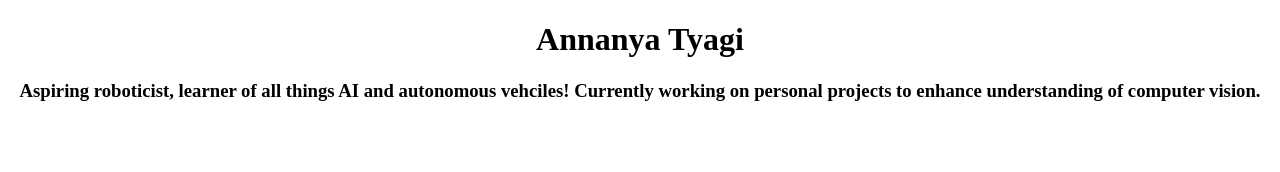
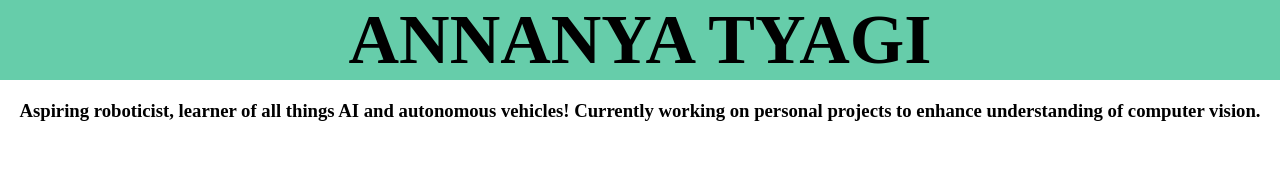
Before and after one commit to annanyatyagi12/annanya_tyagi.github.io, a plain HTML site: page index.html in a window 1280 px wide. Shown: the top 172 px of the page. Drawn offline with Linux system fonts and the light colour scheme.

Commit message:
add color to title, remove padding from top, add padding between description and title

```diff
--- a/index.html
+++ b/index.html
@@ -5,31 +5,43 @@
 <head> <!-- style header -->
 <style>
 
-h1 {
-    text-align: center;
+* {
+    margin: 0;
+    padding: 0;
 }
 
-h3 {
+.title {
     text-align: center;
+    background-color: mediumaquamarine;
+    font-size: 35px;
+}
+
+.title-description{
+    text-align: center;
+    margin-top: 20px;
+    background-color: white;
 }
 
 
 </style>
 </head>
 
-
 <body> <!-- start writing -->
 
-<h1>Annanya Tyagi</h1>
+<div class ="title">
+    <h1>ANNANYA TYAGI</h1>
+</div>
 
-<h3>Aspiring roboticist, learner of all things AI and autonomous vehciles! Currently working on personal projects to enhance understanding of computer vision. </h3>
+<div class ="title-description">
+    <h3>Aspiring roboticist, learner of all things AI and autonomous vehicles! Currently working on personal projects to enhance understanding of computer vision. </h3>
+</div>
+
 <img src="personal-portrait.PNG" alt="Trulli" width="333.33" height="500" style="vertical-align: middle;margin: 70px 50px;">
 <img src="family-hiking.jpg" alt="Trulli" width="495" height="366.663" style="vertical-align: middle;margin: 0px 30px;">
 <img src="friends-camping.JPEG" alt="Trulli" width="495" height="366.663" style="vertical-align: middle;margin: 0px 30px;">
 <img src="monarch-internship.jpg" alt="Trulli" width="375" height="500" style="vertical-align: middle;margin: 0px 30px;">
 
 
-<!-- <img src="smiley.gif" alt="Smiley face" width="42" height="42" style="vertical-align:middle;margin:0px 80px"> -->
 
 </body>
 </html>
```
